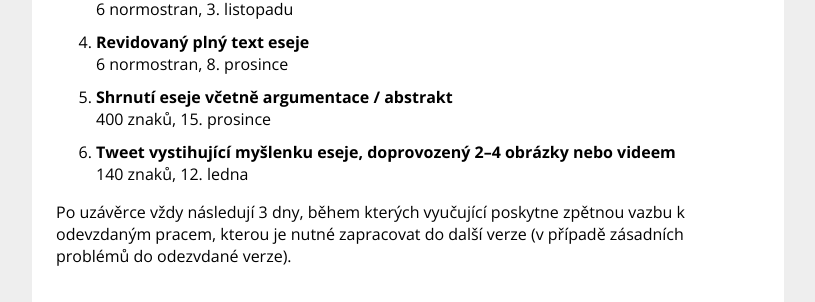
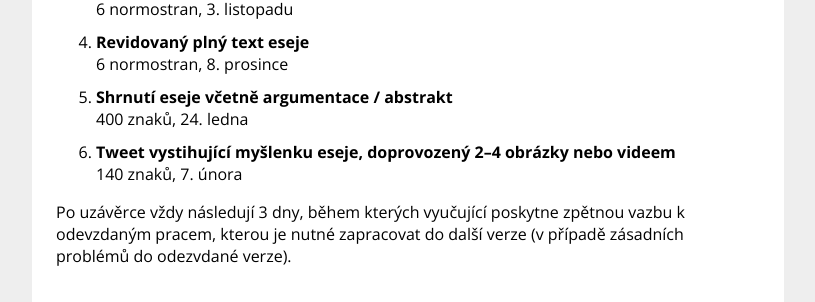
Before and after one commit to jan-martinek/ktai2017, a Jekyll site: the page built from docs/assessment.md, in a window 1280 px wide and 900 px high, scrolled down 1156 px. Shown: the part 152-454 px from the top of the window, without its empty margins (232-1047 px from the left). Built offline with Jekyll 4.4.1, drawn with Linux system fonts in a browser that asks for light colours.

Commit message:
Změna termínů

```diff
--- a/docs/assessment.md
+++ b/docs/assessment.md
@@ -58,9 +58,9 @@ Esej je psán průběžně v následujících verzích (rozsahy je potřebné do
 4. **Revidovaný plný text eseje**
 6 normostran, 8. prosince
 5. **Shrnutí eseje včetně argumentace / abstrakt**
-400 znaků, 15. prosince
+400 znaků, 24. ledna
 6. **Tweet vystihující myšlenku eseje, doprovozený 2–4 obrázky nebo videem**
-140 znaků, 12. ledna
+140 znaků, 7. února
 
 Po uzávěrce vždy následují 3 dny, během kterých vyučující poskytne zpětnou vazbu k odevzdaným pracem, kterou je nutné zapracovat do další verze (v případě zásadních problémů do odezvdané verze).
 
```
Also changed, not shown: docs/assessment-kombi.md (+2 -2 lines).
